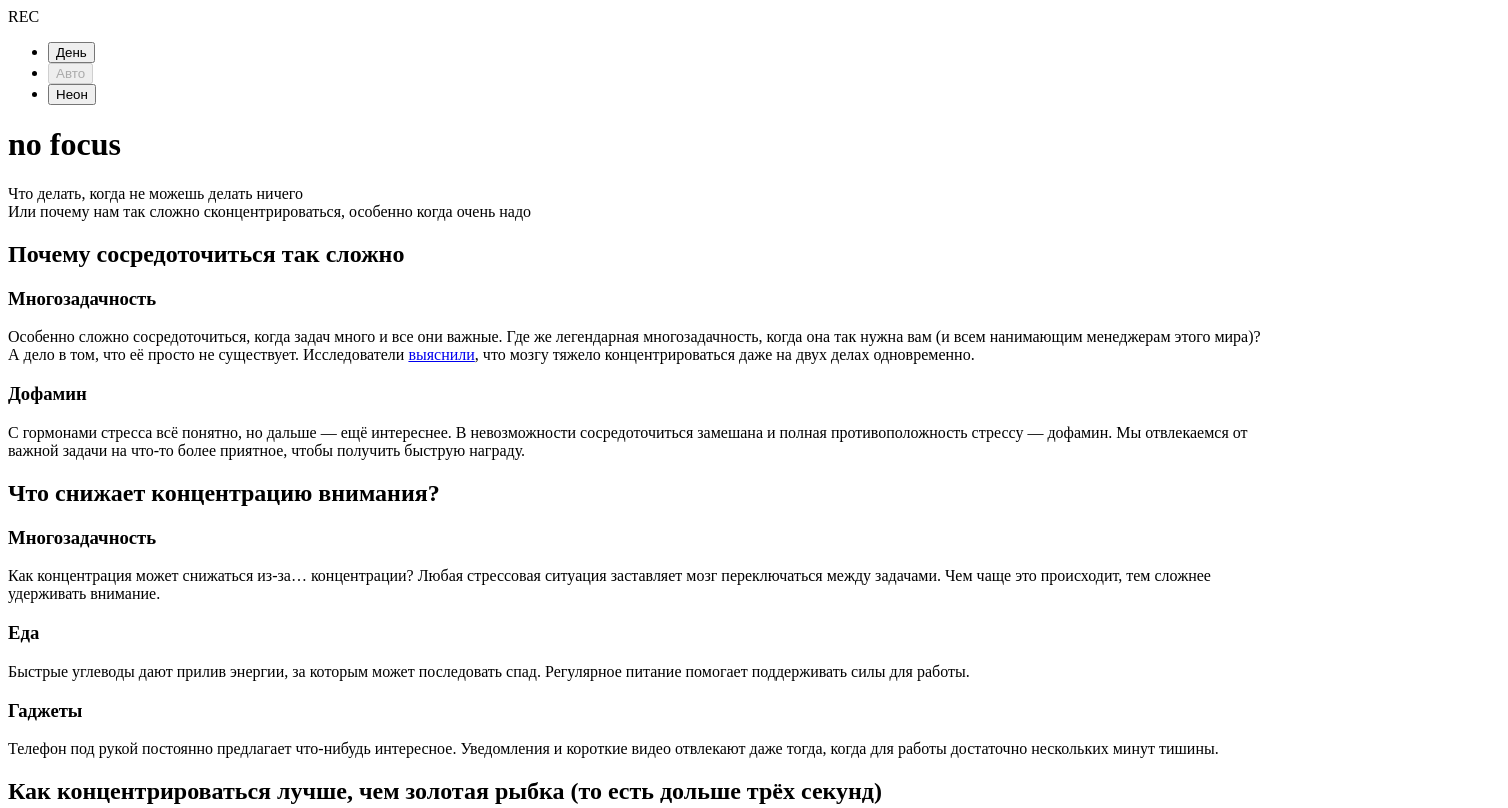
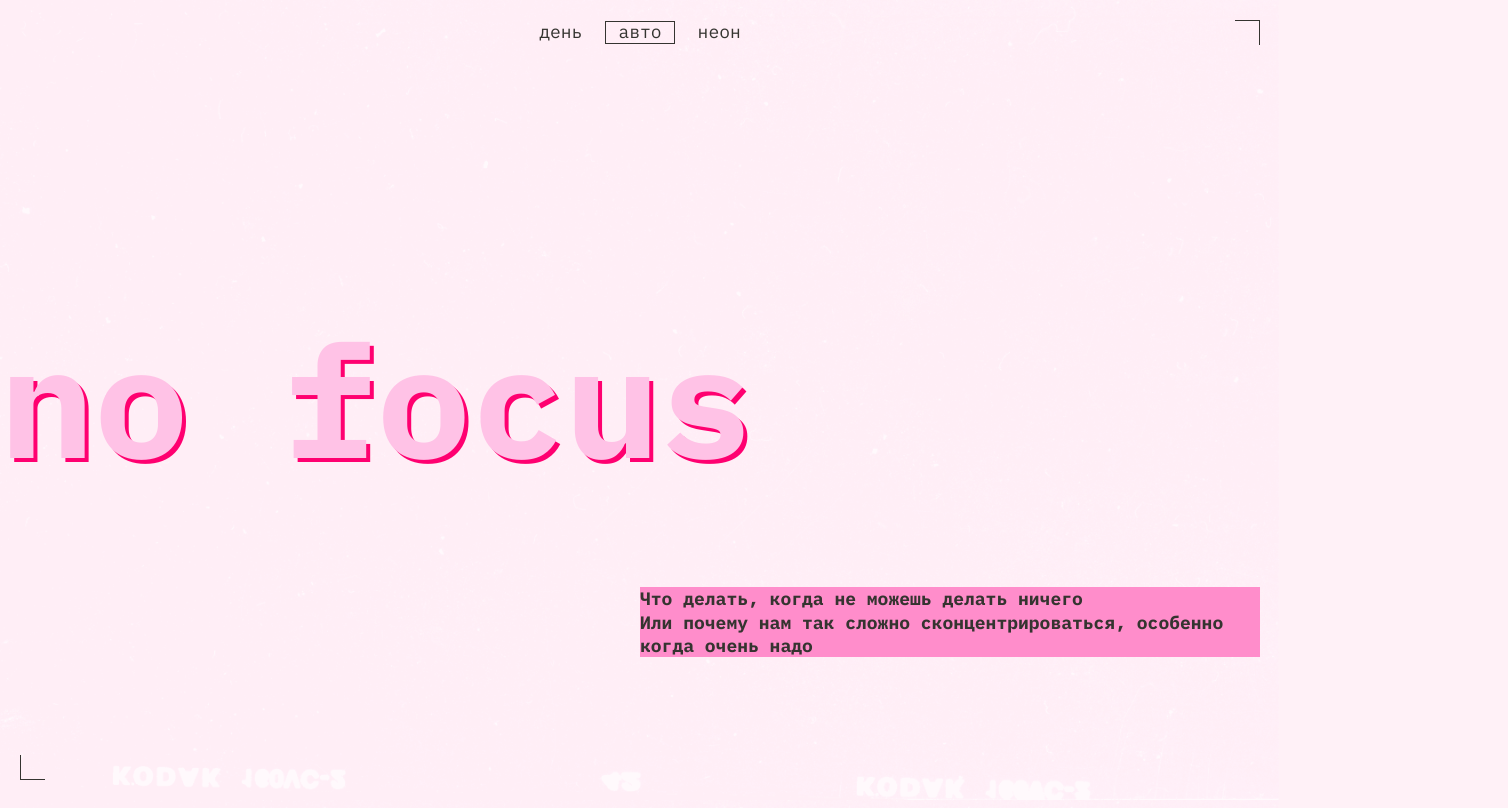
Before and after one commit to Mirience/slozhno-sosredotochitsya-ad, a plain HTML site: page index.html in a window 1280 px wide. Shown: the top 808 px of the page, 1508 px wide, since content can reach past the window. Drawn offline with Linux system fonts and the light colour scheme.

Commit message:
Добавить адаптивные стили и светлую тему

```diff
--- a/styles/style.css
+++ b/styles/style.css
@@ -1,5 +1,288 @@
-/* Основные стили проекта. Это стили для темы, которую вы верстаете первой. */
+@import url('./globals.css');
 
 .page {
-  /* сохраните в разметке и стилях класс page у тега body. Он удобен, чтобы составлять селекторы для разных цветовых тем. */
+  --bg: #000028;
+  --cover: url('../images/cover-image-dark.png');
+  --ink: #f1b2ce;
+  --accent: #ff0070;
+  --heading: #db00ff;
+  --label: #000028;
+  --decor: #ff0070;
+  --title-shadow: #ff0070;
+  --hover: rgb(255 0 112 / 40%);
+  --rec: visible;
+  --space: 10px;
+  margin: 0;
+  color: var(--ink);
+  font: 18px/1.3 'IBM Plex Mono', monospace;
+  background: var(--bg) var(--cover) center / cover fixed no-repeat;
 }
+
+@media (prefers-color-scheme: light) {
+  .page:not(.theme_dark) {
+    --bg: #fff1f7;
+    --cover: url('../images/cover-image-light.png');
+    --ink: #353430;
+    --accent: #ff8dcb;
+    --heading: #ffc2e6;
+    --label: #353430;
+    --decor: #353430;
+    --title-shadow: #ff0070;
+    --hover: rgb(50 49 45 / 40%);
+    --rec: hidden;
+  }
+}
+
+.page.theme_light {
+  --bg: #fff1f7;
+  --cover: url('../images/cover-image-light.png');
+  --ink: #353430;
+  --accent: #ff8dcb;
+  --heading: #ffc2e6;
+  --label: #353430;
+  --decor: #353430;
+  --title-shadow: #ff0070;
+  --hover: rgb(50 49 45 / 40%);
+  --rec: hidden;
+}
+
+.decorated-zone {
+  position: relative;
+  min-height: 668px;
+  height: 100vh;
+  padding: var(--space);
+}
+
+.decorated-zone::before,
+.decorated-zone::after {
+  position: absolute;
+  width: 25px;
+  height: 25px;
+  pointer-events: none;
+  content: '';
+}
+
+.decorated-zone::before {
+  inset: var(--space) var(--space) auto auto;
+  border-block-start: 1px solid var(--decor);
+  border-inline-end: 1px solid var(--decor);
+}
+
+.decorated-zone::after {
+  inset: auto auto var(--space) var(--space);
+  border-block-end: 1px solid var(--decor);
+  border-inline-start: 1px solid var(--decor);
+}
+
+.header {
+  display: grid;
+  grid-template-rows: 1fr auto 1fr;
+  align-items: center;
+}
+
+.header__rec {
+  position: absolute;
+  inset: var(--space) calc(var(--space) + 8px) auto auto;
+  display: flex;
+  align-items: center;
+  gap: 10px;
+  color: var(--decor);
+  visibility: var(--rec);
+}
+
+.header__rec::after {
+  width: 9px;
+  height: 9px;
+  border-radius: 50%;
+  background: currentColor;
+  box-shadow: 0 0 4px 2px currentColor;
+  content: '';
+}
+
+.header__theme-menu {
+  justify-self: end;
+}
+
+.header__theme-menu-list {
+  display: grid;
+  gap: 10px;
+}
+
+.header__theme-menu-button {
+  border: 1px solid transparent;
+  padding: 0 12px;
+  color: var(--decor);
+  font: inherit;
+  line-height: 1.15;
+  text-transform: lowercase;
+  background: transparent;
+  cursor: pointer;
+}
+
+.header__theme-menu-button:hover {
+  border-color: var(--hover);
+}
+
+.header__theme-menu-button_active {
+  border-color: currentColor;
+  pointer-events: none;
+}
+
+.header__theme-menu-button:focus-visible {
+  outline: none;
+  border-block-end-color: currentColor;
+}
+
+.header__title,
+.footer__title {
+  color: var(--heading);
+  font-size: clamp(116px, 7.53rem + 4.34vw, 157px);
+  font-weight: 700;
+  line-height: .825;
+  text-shadow: 4px 4px var(--title-shadow);
+}
+
+.header__description {
+  justify-self: end;
+  font-weight: 700;
+}
+
+.title-decor {
+  color: var(--label);
+  background: var(--accent);
+}
+
+.content {
+  display: grid;
+  gap: 50px;
+  padding: 40px var(--space);
+}
+
+.section,
+.section__cards {
+  display: grid;
+  gap: 20px;
+  align-content: start;
+}
+
+.section :is(h2, h3, h4) {
+  font-size: inherit;
+  line-height: inherit;
+}
+
+.section__title {
+  color: var(--decor);
+}
+
+.card {
+  display: grid;
+  align-content: start;
+  gap: 10px;
+}
+
+.card h4 {
+  font-weight: 400;
+}
+
+.card a {
+  color: inherit;
+  text-decoration: none;
+  text-shadow: 2px 2px var(--accent);
+}
+
+.card a:hover {
+  text-decoration: underline;
+}
+
+.card a:focus-visible {
+  outline: 1px solid currentColor;
+}
+
+.section_gallery,
+.gallery {
+  gap: var(--space);
+}
+
+.gallery {
+  display: grid;
+}
+
+.gallery img {
+  display: block;
+  width: 100%;
+  height: 100%;
+  object-fit: cover;
+}
+
+.footer {
+  display: grid;
+  place-items: center;
+}
+
+.footer__title {
+  text-shadow: 2px 2px var(--title-shadow);
+}
+
+@media (min-width: 768px) {
+  .page {
+    --space: 20px;
+  }
+
+  .decorated-zone {
+    min-height: 768px;
+  }
+
+  .header__title {
+    margin-inline-start: calc(-1 * var(--space));
+  }
+
+  .header__description {
+    width: 50%;
+  }
+
+  .content {
+    gap: 80px;
+    padding-block: 60px;
+  }
+
+  .section_split {
+    grid-template-columns: repeat(3, minmax(0, 1fr));
+  }
+
+  .section_split .section__cards {
+    grid-column: span 2;
+  }
+
+  .section_factors .section__title {
+    width: calc((100% - 40px) / 3);
+  }
+
+  .gallery {
+    grid-template-columns: repeat(3, minmax(0, 1fr));
+  }
+
+  .gallery__sunset,
+  .gallery__street {
+    grid-column: span 2;
+  }
+
+  .gallery__ice-cream,
+  .gallery__tape {
+    grid-row: span 2;
+  }
+}
+
+@media (min-width: 1024px) {
+  .header__theme-menu {
+    align-self: start;
+    justify-self: center;
+  }
+
+  .header__theme-menu-list {
+    grid-auto-flow: column;
+  }
+
+  .section_factors .section__cards {
+    grid-template-columns: repeat(3, minmax(0, 1fr));
+  }
+}
```
